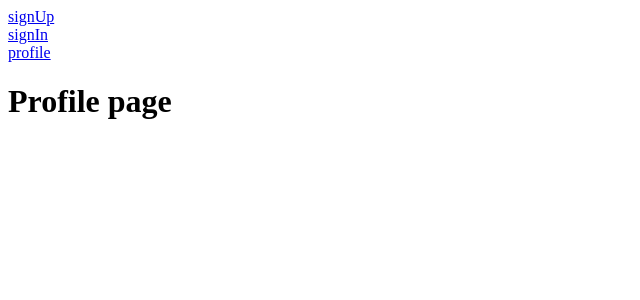
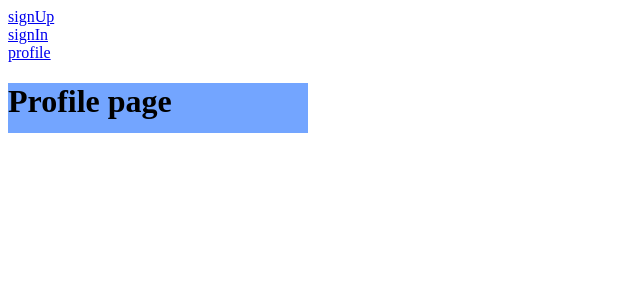
Before and after one commit to Dangerous-Itishnik/inctagram-project, a Next.js app: page /profile in a window 1280 px wide. Shown: the top 300 px of the page, without its empty margins (0-640 px from the left). Built offline with nearby package versions, Linux system fonts and the light colour scheme.

Commit message:
WIP: промежуточный коммит

```diff
--- a/package.json
+++ b/package.json
@@ -28,6 +28,7 @@
     "@types/react-dom": "^18",
     "eslint": "^8",
     "eslint-config-next": "14.2.15",
+    "sass": "^1.80.4",
     "stylelint": "^16.10.0",
     "typescript": "^5"
   }
--- a/src/app/layout.tsx
+++ b/src/app/layout.tsx
@@ -3,6 +3,8 @@ import type { Metadata } from 'next'
 import { ReactNode } from 'react'
 
 import Link from 'next/link'
+
+import '@/styles/index.scss'
 
 export const metadata: Metadata = {
   description: 'Generated by create next app',
--- a/src/app/page.tsx
+++ b/src/app/page.tsx
@@ -1,3 +1,5 @@
+import '@/styles/index.scss'
+
 export default function Home() {
   return (
     <>
--- /dev/null
+++ b/src/app/profile/page.module.scss
@@ -0,0 +1,5 @@
+.head {
+  width: 300px;
+  height: 50px;
+  background-color: var(--color-accent-100);
+}
--- a/src/app/profile/page.tsx
+++ b/src/app/profile/page.tsx
@@ -1,3 +1,5 @@
+import styles from './page.module.scss'
+
 export default function Profile() {
-  return <h1>Profile page</h1>
+  return <h1 className={styles.head}>Profile page</h1>
 }
--- /dev/null
+++ b/src/styles/_colors.scss
@@ -0,0 +1,44 @@
+:root {
+  // accent
+  --color-accent-100: #73a5ff;
+  --color-accent-300: #4c8dff;
+  --color-accent-500: #397df6;
+  --color-accent-700: #2f68cc;
+  --color-accent-900: #234e99;
+
+  //Success
+  --color-success-100: #80ffbf;
+  --color-success-300: #22e584;
+  --color-success-500: #14cc70;
+  --color-success-700: #0f9954;
+  --color-success-900: #0a6638;
+
+  //Danger
+  --color-danger-100: #ff8099;
+  --color-danger-300: #f23d61;
+  --color-danger-500: #cc1439;
+  --color-danger-700: #990f2b;
+  --color-danger-900: #660a1d;
+
+  //Warning
+
+  --color-warning-100: #ffd073;
+  --color-warning-300: #e5ac39;
+  --color-warning-500: #d99000;
+  --color-warning-700: #960;
+  --color-warning-900: #640;
+
+  //Dark
+  --color-dark-100: #4c4c4c;
+  --color-dark-300: #333;
+  --color-dark-500: #171717;
+  --color-dark-700: #0d0d0d;
+  --color-dark-900: #000;
+
+  //Light
+  --color-light-100: #943737;
+  --color-light-300: #f7fbff;
+  --color-light-500: #edf3fa;
+  --color-light-700: #d5dae0;
+  --color-light-900: #8d9094;
+}
--- a/src/styles/globals.css
+++ /dev/null
@@ -1,43 +0,0 @@
-:root {
-  --background: #fff;
-  --foreground: #171717;
-}
-
-@media (prefers-color-scheme: dark) {
-  :root {
-    --background: #0a0a0a;
-    --foreground: #ededed;
-  }
-}
-
-html,
-body {
-  overflow-x: hidden;
-  max-width: 100vw;
-}
-
-body {
-  font-family: Arial, Helvetica, sans-serif;
-  -webkit-font-smoothing: antialiased;
-  -moz-osx-font-smoothing: grayscale;
-  color: var(--foreground);
-
-  background: var(--background);
-}
-
-* {
-  box-sizing: border-box;
-  margin: 0;
-  padding: 0;
-}
-
-a {
-  color: inherit;
-  text-decoration: none;
-}
-
-@media (prefers-color-scheme: dark) {
-  html {
-    color-scheme: dark;
-  }
-}
--- /dev/null
+++ b/src/styles/globals.scss
@@ -0,0 +1,65 @@
+html {
+  box-sizing: border-box;
+  font-size: 100%;
+  -webkit-font-smoothing: antialiased;
+  -moz-osx-font-smoothing: grayscale;
+}
+
+*,
+*::before,
+*::after {
+  box-sizing: border-box;
+}
+
+input,
+button,
+select,
+textarea,
+optgroup,
+option {
+  font-family: inherit;
+  font-size: inherit;
+  font-weight: inherit;
+  font-style: inherit;
+  color: inherit;
+}
+
+a:visited {
+  color: inherit;
+}
+
+p {
+  margin: 0;
+}
+
+body {
+  margin: 0;
+  padding: 0;
+
+  font-family: var(--font-family-primary), sans-serif;
+  line-height: var(--line-height-m);
+  color: var(--color-light-100);
+
+  background-color: var(--color-dark-900);
+}
+
+//To ensure that your fields do not have a standard color when selecting from a list of previously entered values
+input:-webkit-autofill,
+input:-webkit-autofill:hover,
+input:-webkit-autofill:focus input:-webkit-autofill,
+textarea:-webkit-autofill,
+textarea:-webkit-autofill:hover textarea:-webkit-autofill:focus,
+select:-webkit-autofill,
+select:-webkit-autofill:hover,
+select:-webkit-autofill:focus {
+  background: linear-gradient(
+    rgb(255 255 255 / 0%) 0%,
+    rgb(0 174 255 / 4%) 50%,
+    rgb(255 255 255 / 0%) 51%,
+    rgb(0 174 255 / 3%) 100%
+  );
+  box-shadow: 0 0 0 1000px transparent inset;
+  transition: background-color 5000s ease-in-out 0s;
+
+  -webkit-text-fill-color: var(--color-light-100);
+}
--- /dev/null
+++ b/src/styles/index.scss
@@ -0,0 +1 @@
+@forward 'colors';
```
Also changed, not shown: .prettierrc.cjs (renamed from .prettierrc.js), 1 other file (tests, documents, lock files or other folders).
